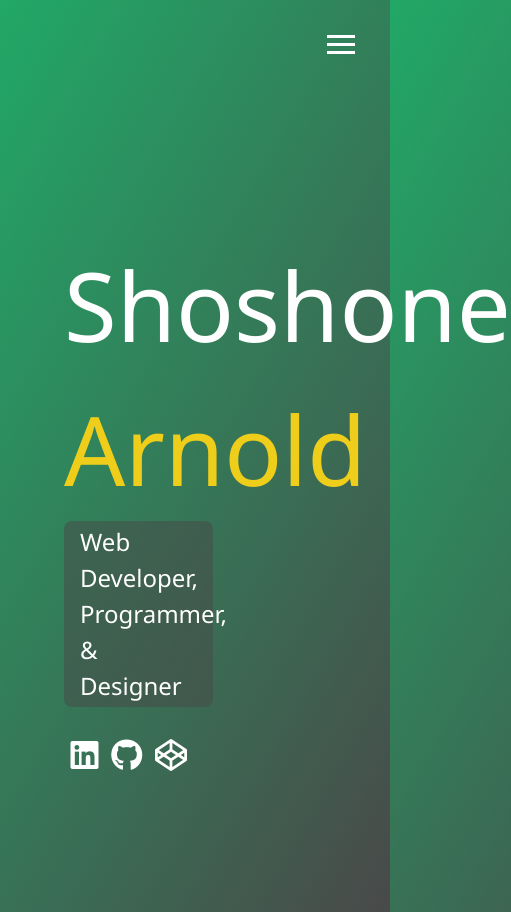
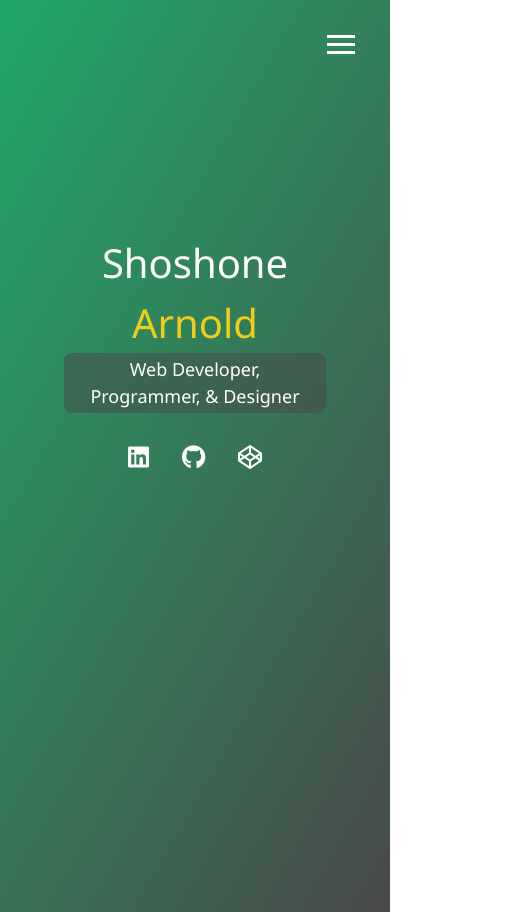
Before and after one commit to shoshonearnold/my-portfolio-prod, a React (Create React App) app: page / in a window 390 px wide. Shown: the whole page, 511 px wide, since content can reach past the window. Built offline with nearby package versions, Linux system fonts and the light colour scheme.

Commit message:
initialized testing enviorment

```diff
--- a/package.json
+++ b/package.json
@@ -1,6 +1,6 @@
 {
-  "name": "my_portfolio_v2",
-  "version": "1.1.1",
+  "name": "my_portfolio_pre-prod",
+  "version": "1.0.0",
   "private": true,
   "dependencies": {
     "@testing-library/jest-dom": "^4.2.4",
--- a/src/Components/Cards.js
+++ b/src/Components/Cards.js
@@ -99,13 +99,13 @@ const cards = [
                           </div>,
             cardImage: <img src={img4} alt="Project" id="image"/>,
             cardView: <a
-                        href="https://pensive-yalow-36e195.netlify.app/"
+                        href="https://silly-heisenberg-d7dd87.netlify.app/"
                         className="btn-light-cards"
                         download><i className="fas fa-eye" style={cardStyle}></i>
                         View Live
                     </a>,
             cardGitHub: <a
-                        href="https://github.com/shoshonearnold/shoshone-s-Bookmarker"
+                        href="https://github.com/shoshonearnold/github-finder"
                         className="btn-dark-cards"
                         target="_blank" rel="noopener noreferrer"><i className="fab fa-github"style={cardStyle}></i>
                         Github
--- a/src/Pages/Home.js
+++ b/src/Pages/Home.js
@@ -9,6 +9,7 @@ const Home = props => {
         <div className="homePage">
             <Navbar />
             <main id="home">
+                <div className="RWD-home">
                     <h1 className="lg-heading">Shoshone<span className="text-secondary"> Arnold</span></h1>
                     <h2 className="sm-headinghome">Web Developer, Programmer, & Designer</h2>
                     <div className="icons">
@@ -22,6 +23,7 @@ const Home = props => {
                             <i className="fab fa-codepen fa-2x"></i>
                         </a>
                     </div>
+                </div>
             </main>
         </div>
     )
--- a/src/Styles/PageStyles/Home.css
+++ b/src/Styles/PageStyles/Home.css
@@ -72,4 +72,32 @@ main .icons a:hover {
 main#home h1 {
   margin-top: 20vh;
 }
+
+/* Extra small devices (phones, 600px and down) */
+@media only screen and (max-width: 600px) {
+  .homePage {
+    overflow: hidden;
+  }
+  .RWD-home {
+    text-align: center;
+    font-size: 12px;
+  }
+  h2.sm-headinghome {
+    text-align: center;
+    width: auto;
+  }
+  main#home h1 {
+    text-align: center;
+    font-size: 40px;
+  }
+  .icons a {
+    text-align: center;
+    margin: 10px;
+  }
+}
+
+/* Small devices (portrait tablets and large phones, 600px and up) */
+/* Medium devices (landscape tablets, 768px and up) */
+/* Large devices (laptops/desktops, 992px and up) */
+/* Extra large devices (large laptops and desktops, 1200px and up) */
 /*# sourceMappingURL=Home.css.map */
--- a/src/Styles/PageStyles/Home.scss
+++ b/src/Styles/PageStyles/Home.scss
@@ -1,4 +1,6 @@
 /*Home*/
+
+
 body {
     background-image: linear-gradient(-240deg, #21a867 , #494949);
     color: #fff;
@@ -70,3 +72,46 @@ main .icons a:hover {
 main#home h1 {
     margin-top: 20vh;
 }
+
+/* Extra small devices (phones, 600px and down) */
+@media only screen and (max-width: 600px) {
+    .homePage {
+        overflow: hidden;
+    }
+    .RWD-home {
+        text-align: center;
+        font-size: 12px;
+    }
+    h2.sm-headinghome {
+        text-align: center;
+        width: auto;
+    }
+    main#home h1 {
+        text-align: center;
+        font-size: 40px;
+    }
+    .icons a {
+        text-align: center;
+        margin: 10px;
+    }
+}
+
+/* Small devices (portrait tablets and large phones, 600px and up) */
+@media only screen and (min-width: 600px) {
+
+}
+
+/* Medium devices (landscape tablets, 768px and up) */
+@media only screen and (min-width: 768px) {
+
+}
+
+/* Large devices (laptops/desktops, 992px and up) */
+@media only screen and (min-width: 992px) {
+
+}
+
+/* Extra large devices (large laptops and desktops, 1200px and up) */
+@media only screen and (min-width: 1200px) {
+
+}
```
Also changed, not shown: 2 other files (tests, documents, lock files or other folders). Lines whose indentation alone changed are shown as unchanged.
